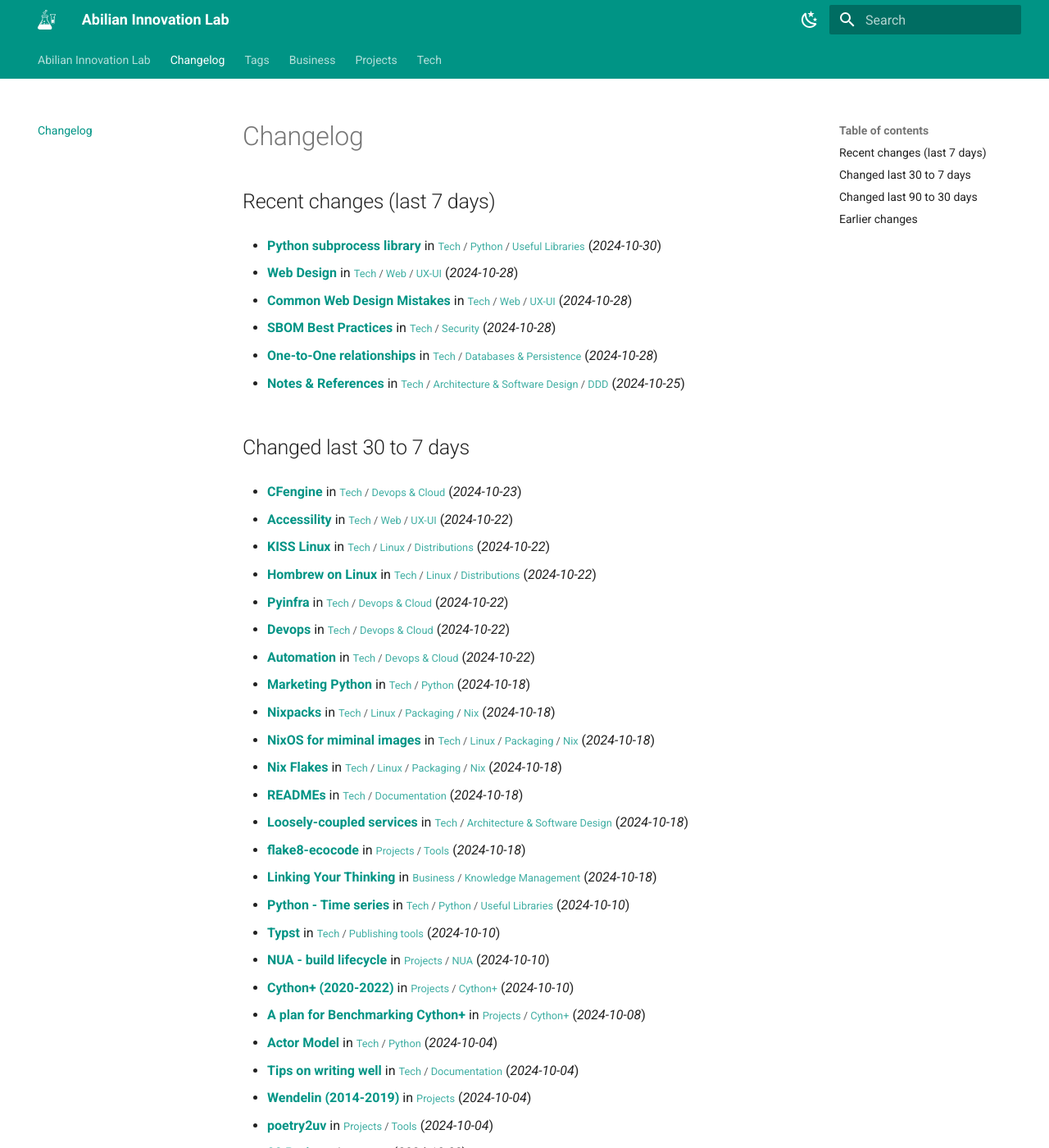
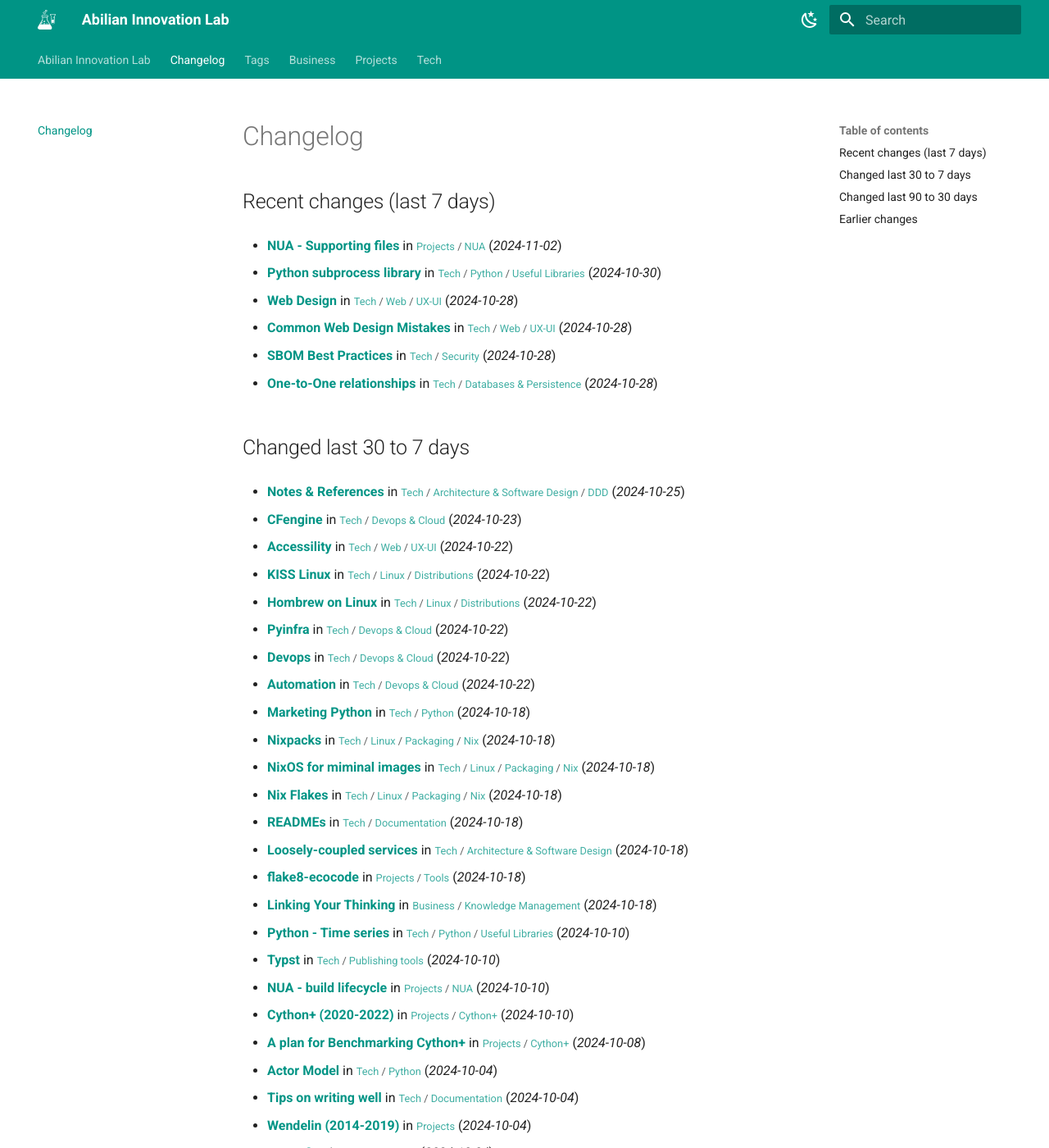
Before and after one commit to abilian/lab.abilian.com, an MkDocs documentation site: the page built from docs/changelog.md, in a window 1280 px wide and 1400 px high. Shown: the whole window at 82% size. Built offline with MkDocs 1.6.1 and Material for MkDocs 9.7.7, drawn with Linux system fonts in a browser that asks for light colours; comment, search, counter and statistics services are not loaded; some of the changed text lies outside the part shown.

Commit message:
Update content

```diff
--- a/docs/changelog.md
+++ b/docs/changelog.md
@@ -1,6 +1,8 @@
 # Changelog
 
 ## Recent changes (last 7 days)
+
+- **[NUA - Supporting files](/Projects/NUA/NUA - Supporting files/)** in <small>[Projects](/Projects/00 Projects/) / [NUA](/Projects/NUA/00 NUA/)</small> (*2024-11-02*)
 
 - **[Python subprocess library](/Tech/Python/Useful Libraries/Python subprocess library/)** in <small>[Tech](/Tech/00 Technology/) / [Python](/Tech/Python/(Pretty) tables in Python/) / [Useful Libraries](/Tech/Python/Useful Libraries/00 Useful librairies/)</small> (*2024-10-30*)
 
@@ -12,11 +14,11 @@
 
 - **[One-to-One relationships](/Tech/Databases & Persistence/One-to-One relationships/)** in <small>[Tech](/Tech/00 Technology/) / [Databases & Persistence](/Tech/Databases & Persistence/DuckDB/)</small> (*2024-10-28*)
 
-- **[Notes & References](/Tech/Architecture & Software Design/DDD/Notes & References/)** in <small>[Tech](/Tech/00 Technology/) / [Architecture & Software Design](/Tech/Architecture & Software Design/00 Intro to software architecture/) / [DDD](/Tech/Architecture & Software Design/DDD/Business logic/)</small> (*2024-10-25*)
-
 
 
 ## Changed last 30 to 7 days
+
+- **[Notes & References](/Tech/Architecture & Software Design/DDD/Notes & References/)** in <small>[Tech](/Tech/00 Technology/) / [Architecture & Software Design](/Tech/Architecture & Software Design/00 Intro to software architecture/) / [DDD](/Tech/Architecture & Software Design/DDD/Business logic/)</small> (*2024-10-25*)
 
 - **[CFengine](/Tech/Devops & Cloud/CFengine/)** in <small>[Tech](/Tech/00 Technology/) / [Devops & Cloud](/Tech/Devops & Cloud/Automation/)</small> (*2024-10-23*)
 
@@ -66,11 +68,11 @@
 
 - **[poetry2uv](/Projects/Tools/poetry2uv/)** in <small>[Projects](/Projects/00 Projects/) / [Tools](/Projects/Tools/flake8-ecocode/)</small> (*2024-10-04*)
 
-- **[00 Projects](/Projects/00 Projects/)** in <small>[Projects](/Projects/00 Projects/)</small> (*2024-10-03*)
-
 
 
 ## Changed last 90 to 30 days
+
+- **[00 Projects](/Projects/00 Projects/)** in <small>[Projects](/Projects/00 Projects/)</small> (*2024-10-03*)
 
 - **[Web Eco Design](/Tech/Web/Web Eco Design/)** in <small>[Tech](/Tech/00 Technology/) / [Web](/Tech/Web/Content Repositories/)</small> (*2024-09-30*)
 
```
